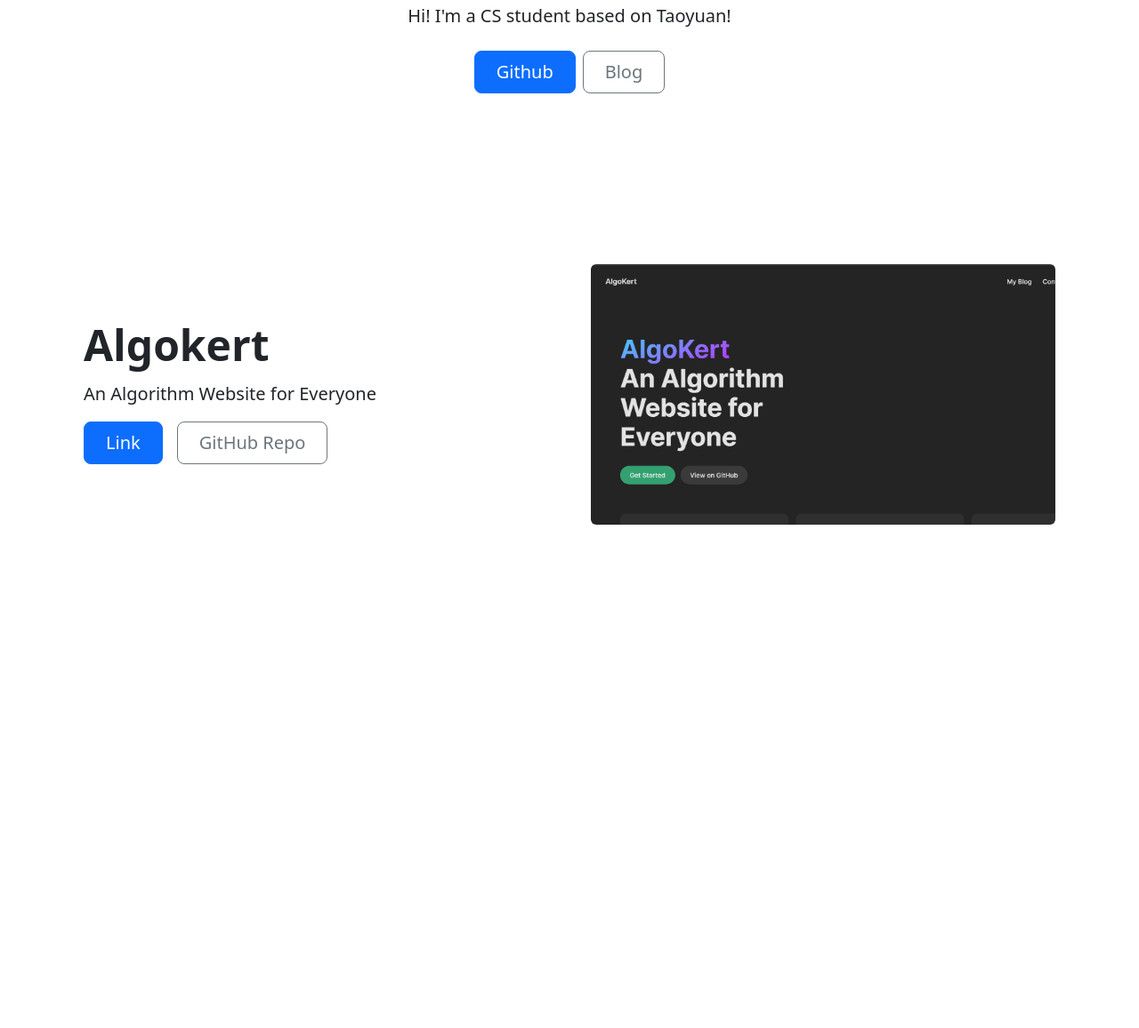
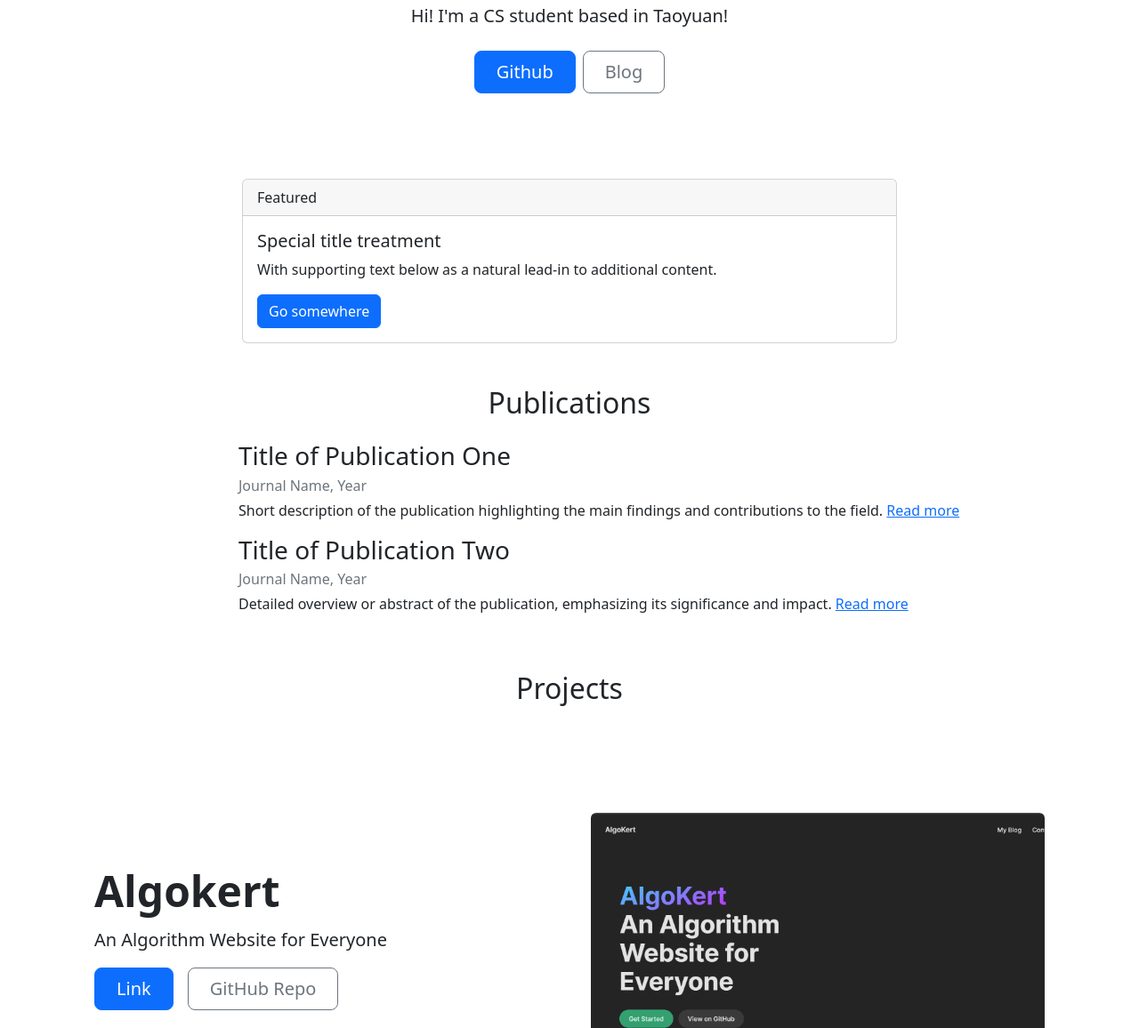
Before and after one commit to ryankert01/ryankert01.github.io, a plain HTML site: page index.html in a window 1280 px wide. Shown: the part 383-1539 px from the top of the page at 89% size. Before the commit the page ends 1069 px from the top, so only its background shows below. Drawn offline with nearby package versions, Linux system fonts and the light colour scheme.

Commit message:
new: 1. publications, and a little pudate...

```diff
--- a/index.html
+++ b/index.html
@@ -4,12 +4,16 @@
     <meta charset="utf-8">
     <meta name="viewport" content="width=device-width, initial-scale=1">
     <title>Ryan</title>
-    <link href="https://cdn.jsdelivr.net/npm/bootstrap@5.2.2/dist/css/bootstrap.min.css" rel="stylesheet" integrity="sha384-Zenh87qX5JnK2Jl0vWa8Ck2rdkQ2Bzep5IDxbcnCeuOxjzrPF/et3URy9Bv1WTRi" crossorigin="anonymous">
+    <link
+      href="https://cdn.jsdelivr.net/npm/bootstrap@5.2.2/dist/css/bootstrap.min.css"
+      rel="stylesheet"
+      integrity="sha384-Zenh87qX5JnK2Jl0vWa8Ck2rdkQ2Bzep5IDxbcnCeuOxjzrPF/et3URy9Bv1WTRi"
+      crossorigin="anonymous">
     <style>
-    img{
+    img {
       border-radius: 50%;
     }
-    #ggrra{
+    #ggrra {
       background: -webkit-linear-gradient(120deg, #bb2efd, #3acafa);
       -webkit-background-clip: text;
       -webkit-text-fill-color: transparent;
@@ -17,32 +21,104 @@
   </style>
   </head>
   <body>
+    <!-- Profile Section -->
     <div class="px-4 py-5 my-5 text-center">
-        <img class="ProfilePic d-block mx-auto mb-4" src="https://avatars.githubusercontent.com/u/91534261" alt="" width="200" height="200">
+      <img class="ProfilePic d-block mx-auto mb-4"
+        src="https://avatars.githubusercontent.com/u/91534261" alt width="200"
+        height="200">
       <h1 id="ggrra" class="display-5 fw-bold">Ryan Kert</h1>
       <div class="col-lg-6 mx-auto">
-          <p class="lead mb-4">Hi! I'm a CS student based on Taoyuan!</p>
+        <p class="lead mb-4">Hi! I'm a CS student based in Taoyuan!</p>
         <div class="d-grid gap-2 d-sm-flex justify-content-sm-center">
-            <a href="https://github.com/ryankert01" target="_blank"><button type="button" class="btn btn-primary btn-lg px-4 gap-3">Github</button></a>
-            <a href="https://blog.ryankert.cc/" target="_blank"><button type="button" class="btn btn-outline-secondary btn-lg px-4">Blog</button></a>
+          <a href="https://github.com/ryankert01" target="_blank"><button
+              type="button"
+              class="btn btn-primary btn-lg px-4 gap-3">Github</button></a>
+          <a href="https://blog.ryankert.cc/" target="_blank"><button
+              type="button"
+              class="btn btn-outline-secondary btn-lg px-4">Blog</button></a>
         </div>
       </div>
     </div>
+
+    <!-- Featured Card Section with Percentage Space on Sides -->
+    <div class="container my-5">
+      <div class="row">
+        <div class="col-12 col-md-8 offset-md-2">
+          <!-- Adjusts to 8/12 of the container width with equal margins on both sides -->
+          <div class="card">
+            <div class="card-header">
+              Featured
+            </div>
+            <div class="card-body">
+              <h5 class="card-title">Special title treatment</h5>
+              <p class="card-text">With supporting text below as a natural
+                lead-in to additional content.</p>
+              <a href="#" class="btn btn-primary">Go somewhere</a>
+            </div>
+          </div>
+        </div>
+      </div>
+    </div>
+    <!-- Publications Section -->
+    <div class="container my-5">
+      <div class="row">
+        <div class="col-12">
+          <h2 class="mb-4 text-center">Publications</h2>
+          <!-- Publication #1 -->
+          <div class="mb-3 offset-md-2">
+            <h3 class="mb-1">Title of Publication One</h3>
+            <p class="text-muted mb-1">Journal Name, Year</p>
+            <p>Short description of the publication highlighting the main
+              findings and contributions to the field. <a
+                href="publication-link-here" target="_blank">Read more</a></p>
+          </div>
+          <!-- Publication #2 -->
+          <div class="mb-3 offset-md-2">
+            <h3 class="mb-1">Title of Publication Two</h3>
+            <p class="text-muted mb-1">Journal Name, Year</p>
+            <p>Detailed overview or abstract of the publication, emphasizing its
+              significance and impact. <a href="publication-link-here"
+                target="_blank">Read more</a></p>
+          </div>
+          <!-- Add more publications as needed -->
+        </div>
+      </div>
+    </div>
+
+    <!-- Projects Section -->
+    <div class="container my-5">
+      <h2 class="mb-4 text-center">Projects</h2>
+
+      <!-- Algokert Project -->
       <div class="container col-xxl-8 px-4 py-5">
         <div class="row flex-lg-row-reverse align-items-center g-5 py-5">
           <div class="col-10 col-sm-8 col-lg-6">
-            <img src="./algokert.png" class="rounded d-block mx-lg-auto img-fluid" alt="Bootstrap Themes" width="700" height="500" loading="lazy">
+            <img src="./algokert.png"
+              class="rounded d-block mx-lg-auto img-fluid"
+              alt="Bootstrap Themes" width="700" height="500" loading="lazy">
           </div>
           <div class="col-lg-6">
             <h1 class="display-5 fw-bold lh-1 mb-3">Algokert</h1>
             <p class="lead">An Algorithm Website for Everyone</p>
             <div class="d-grid gap-2 d-md-flex justify-content-md-start">
-              <a href="https://www.ryankert.cc/AlgoKert/" target="_blank"><button type="button" class="btn btn-primary btn-lg px-4 me-md-2">Link</button></a>
-              <a href="https://github.com/ryankert01/AlgoKert" target="_blank"><button type="button" class="btn btn-outline-secondary btn-lg px-4">GitHub Repo</button></a>
+              <a href="https://www.ryankert.cc/AlgoKert/"
+                target="_blank"><button
+                  type="button"
+                  class="btn btn-primary btn-lg px-4 me-md-2">Link</button></a>
+              <a href="https://github.com/ryankert01/AlgoKert"
+                target="_blank"><button type="button"
+                  class="btn btn-outline-secondary btn-lg px-4">GitHub
+                  Repo</button></a>
             </div>
           </div>
         </div>
       </div>
-    <script src="https://cdn.jsdelivr.net/npm/bootstrap@5.2.2/dist/js/bootstrap.bundle.min.js" integrity="sha384-OERcA2EqjJCMA+/3y+gxIOqMEjwtxJY7qPCqsdltbNJuaOe923+mo//f6V8Qbsw3" crossorigin="anonymous"></script>
+
+    </div>
+
+    <script
+      src="https://cdn.jsdelivr.net/npm/bootstrap@5.2.2/dist/js/bootstrap.bundle.min.js"
+      integrity="sha384-OERcA2EqjJCMA+/3y+gxIOqMEjwtxJY7qPCqsdltbNJuaOe923+mo//f6V8Qbsw3"
+      crossorigin="anonymous"></script>
   </body>
 </html>
```
Lines whose indentation alone changed are shown as unchanged.
